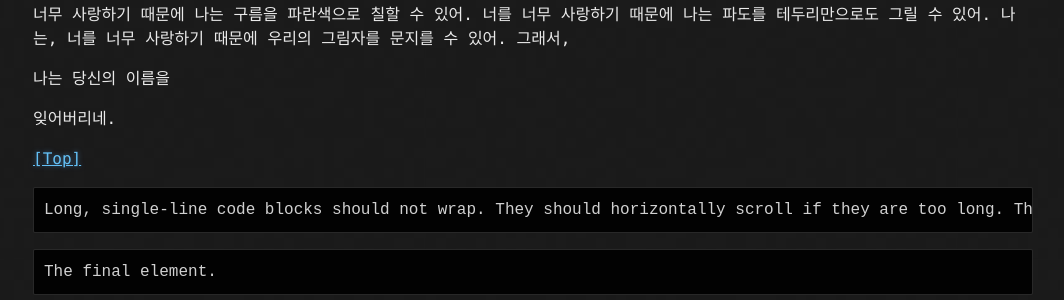
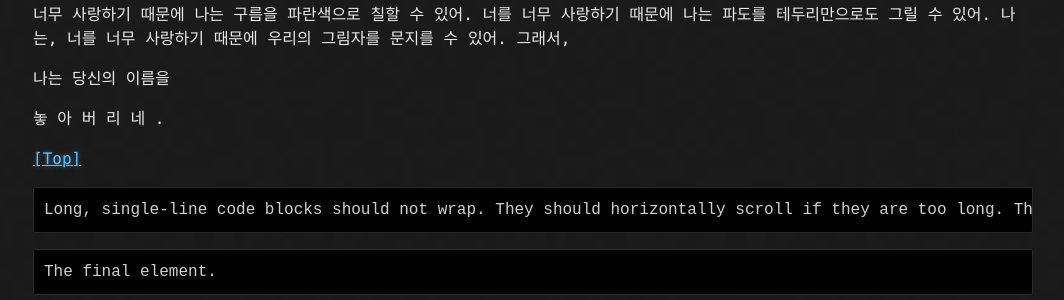
Before and after one commit to imrealz/imrealz.github.com, a Jekyll site: the page built from _posts/2018-01-06-내첫번째.md, in a window 1280 px wide. Shown: the part 805-1105 px from the top of the page, without its empty margins (107-1171 px from the left). Built offline with Jekyll 4.4.1, drawn with Linux system fonts in a browser that asks for light colours.

Commit message:
Update 2018-01-06-내첫번째.md

```diff
--- a/_posts/2018-01-06-내첫번째.md
+++ b/_posts/2018-01-06-내첫번째.md
@@ -33,7 +33,14 @@ published: true
 당신의
 이름을
 
-잊어버리네.
+
+
+놓
+아
+버
+리
+네
+.
 
 
 
```
